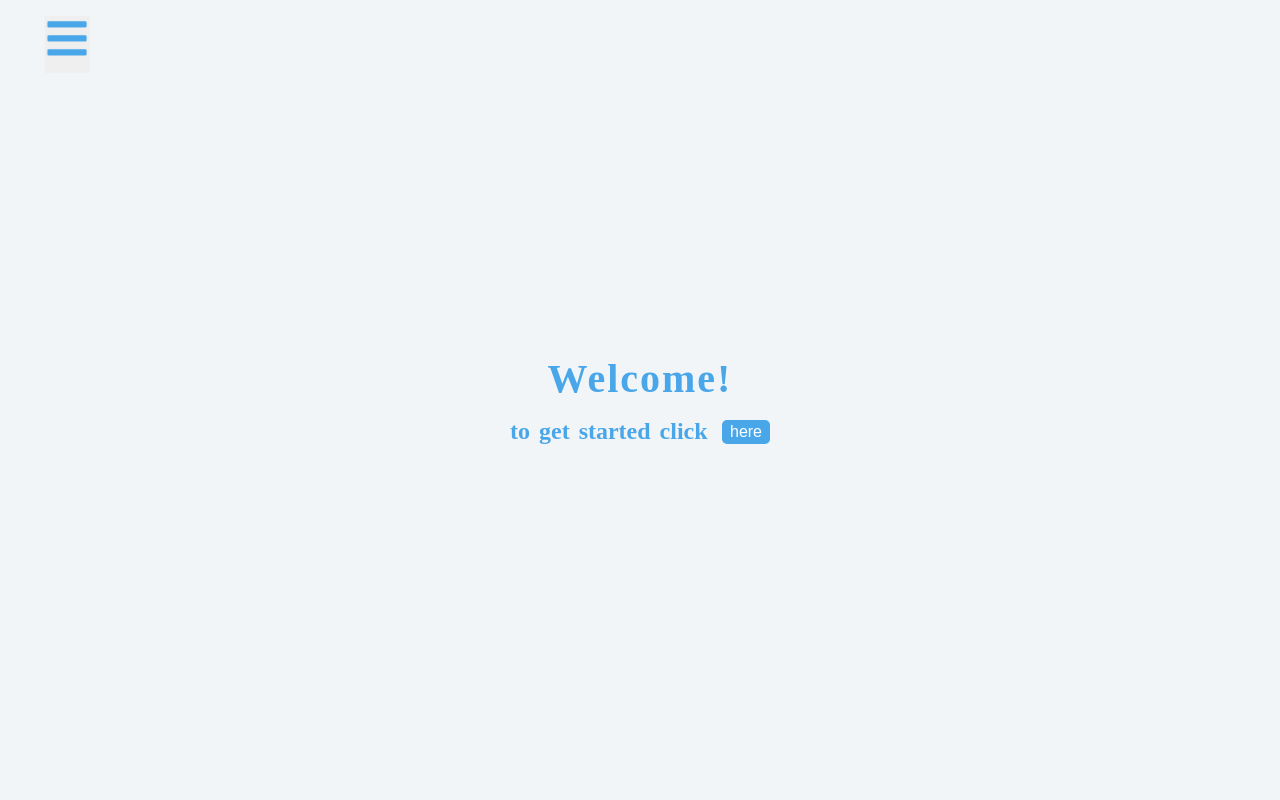
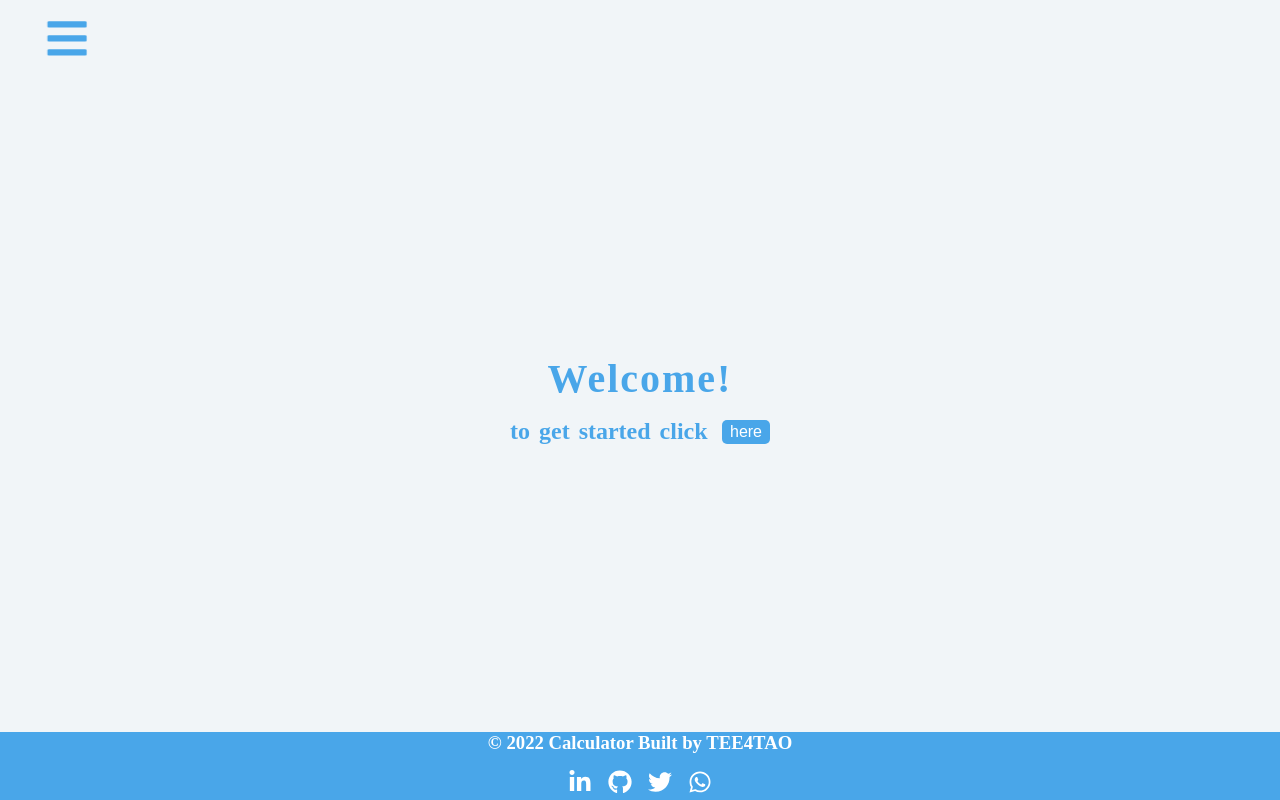
Before and after one commit to tee4tao/cgpa-calculator, a React (Create React App) app: page / in a window 1280 px wide. Built offline with nearby package versions, Linux system fonts and the light colour scheme.

Commit message:
worked on the homepage footer

```diff
--- a/src/Home.js
+++ b/src/Home.js
@@ -1,6 +1,14 @@
-import { FaBars, FaTimes } from "react-icons/fa";
+// import { FaBars, FaTimes } from "react-icons/fa";
 import { Modal } from "./Modal";
 import { useGlobalContext } from "./context";
+import {
+  FaBars,
+  FaTimes,
+  FaTwitter,
+  FaWhatsapp,
+  FaGithub,
+  FaLinkedinIn,
+} from "react-icons/fa";
 export let Home = () => {
   let { openToggle, openModal } = useGlobalContext();
   return (
@@ -16,6 +24,32 @@ export let Home = () => {
         </button>
       </h3>
       <Modal />
+      <div className="home-footer">
+        <div className="footer-info">
+          <h3>
+            &copy;
+            <span id="date"> {new Date().getFullYear()} </span>
+            Calculator Built by TEE4TAO
+          </h3>
+        </div>
+        <div className="social-contacts">
+          <a href="https://linkedin.com/in/tee4tao" className="social-link">
+            <FaLinkedinIn />
+          </a>
+          <a href="https://github.com/tee4tao" className="social-link">
+            <FaGithub />
+          </a>
+          <a href="https://twitter.com/tee4tao" className="social-link">
+            <FaTwitter />
+          </a>
+          <a
+            href="https://api.whatsapp.com/send/?phone=%2B2348165013325&text&type=phone_number&app_absent=0"
+            className="social-link"
+          >
+            <FaWhatsapp />
+          </a>
+        </div>
+      </div>
     </section>
   );
 };
--- a/src/index.css
+++ b/src/index.css
@@ -33,6 +33,7 @@ home page
   color: #49a6e9;
   font-size: 2rem;
   cursor: pointer;
+  background: transparent;
   animation: bounce 1.5s ease-in-out infinite;
   transition: all linear 0.3s;
 }
@@ -75,6 +76,16 @@ home page
 .start-btn:hover {
   color: #49a6e9;
   background-color: #f1f5f8;
+}
+.home-footer {
+  position: fixed;
+  bottom: 0;
+  background-color: #49a6e9;
+  width: 100%;
+  text-align: center;
+}
+.home-footer * {
+  color: white;
 }
 /*
 ============
@@ -142,7 +153,7 @@ aside
   text-transform: capitalize;
 }
 .aside-footer {
-  margin-bottom: 1.5rem;
+  margin-bottom: 5rem;
   text-align: center;
 }
 .footer-info {
```
